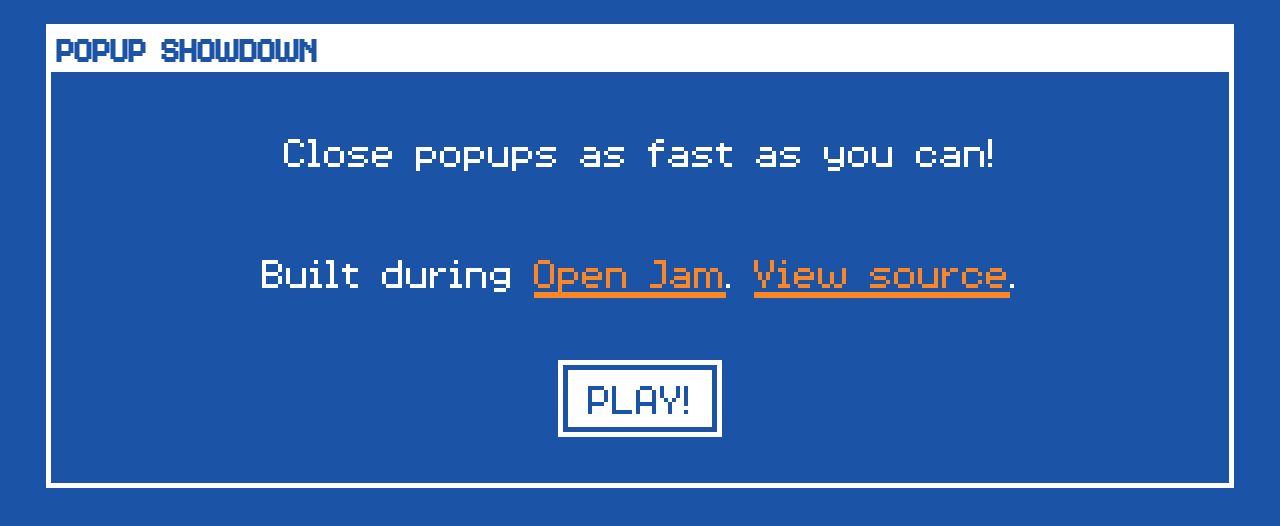
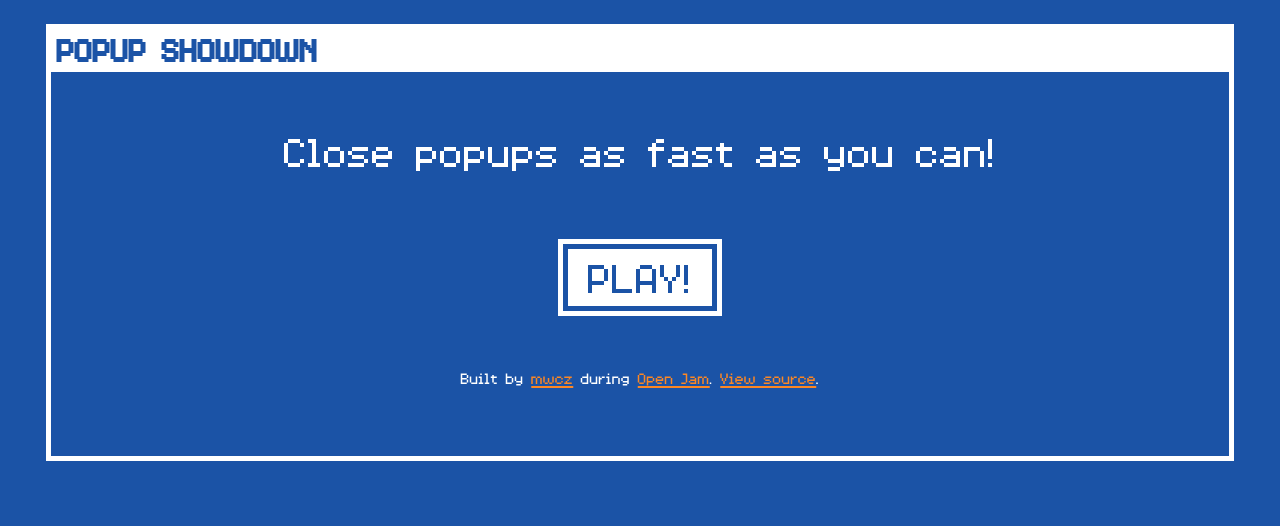
Before and after one commit to mwcz/popup-showdown, a plain HTML site: page index.html in a window 1280 px wide. Drawn offline with nearby package versions, Linux system fonts and the light colour scheme; no server answers.

Commit message:
make credits smaller, add indication of how many pops needed

```diff
--- a/index.html
+++ b/index.html
@@ -22,12 +22,11 @@
 
             <div class="content">
                 <p class="intro before-playing">Close popups as fast as you can!</p>
-                <p class="before-playing">Built during <a href="http://openjam.io">Open Jam</a>.  <a href="https://github.com/mwcz/popup-showdown">View source</a>.</p>
 
                 <p class="popups-disabled">Looks like popups are disabled!  Please enable them for this URL, look ^^^ in the URL bar.</p>
 
                 <div class="while-playing" id="stats">
-                    CLOSED: <span class="stat" id="close-count">0</span>
+                    CLOSED: <span class="stat" id="close-count">0</span> / 45
                     <br>
                     TIME: <span class="stat" id="time-left"></span>s
                 </div>
@@ -45,6 +44,8 @@
                         <p> You didn't close enough popups to win. :( </p>
                     </div>
                 </div>
+
+                <p class="before-playing credits">Built by <a href="https://palebluepixel.org">mwcz</a> during <a href="http://openjam.io">Open Jam</a>.  <a href="https://github.com/mwcz/popup-showdown">View source</a>.</p>
             </div>
         </div>
 
--- a/styles.css
+++ b/styles.css
@@ -115,3 +115,9 @@ body.popup * {
 .stat {
     color: #FC8724;
 }
+
+.credits {
+    margin-top: 7vh;
+    margin-bottom: 2vh;
+    font-size: 3vh;
+}
```
